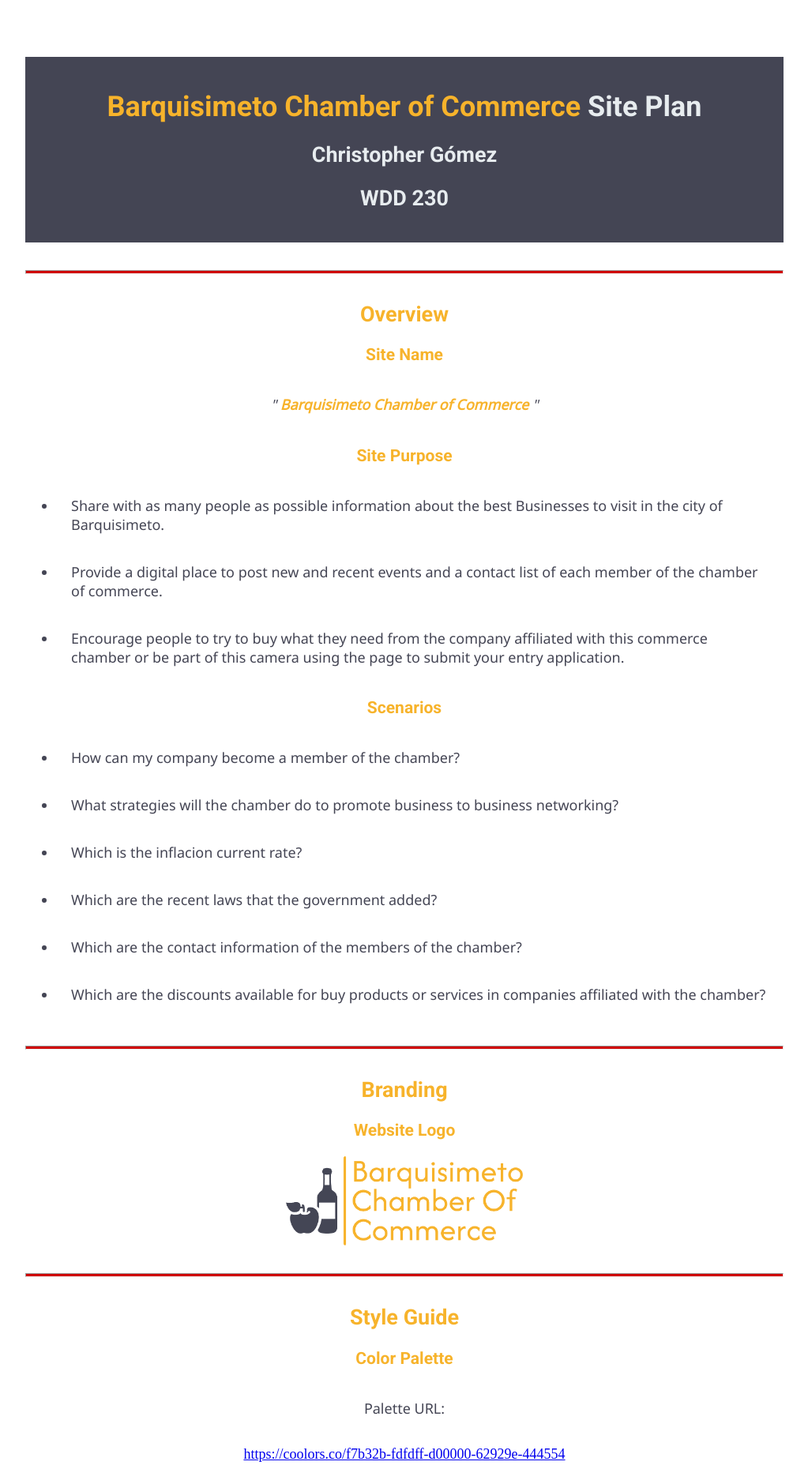
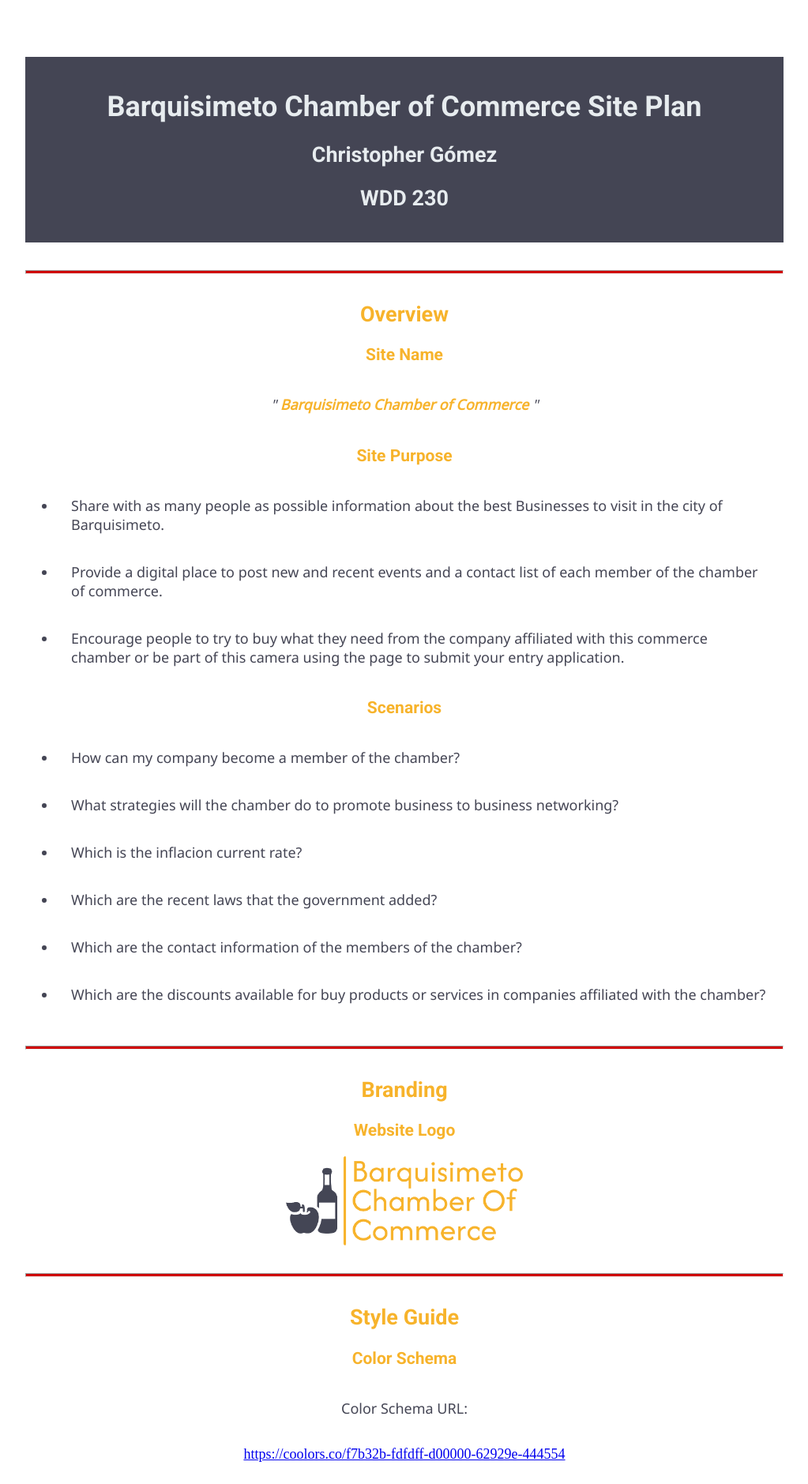
Before and after one commit to christopherDallar/wdd230, a plain HTML site: page week01/chamber-site-plan.html in a window 1280 px wide. Shown: the top 1879 px of the page at 79% size, without its empty margins (128-1151 px from the left). Drawn offline with Linux system fonts and the light colour scheme; a web font is replaced by a local one.

Commit message:
W01: Project Milestone - The Chamber of Commerce Site Plan

```diff
--- a/week01/chamber-site-plan.html
+++ b/week01/chamber-site-plan.html
@@ -2,18 +2,22 @@
 <html lang="en-us">
   <head>
     <meta charset="utf-8">
-    <title>Site Plan</title>
+    <title>Barquisimeto Chamber of Commerce Site Plan</title>
     <link
       type="text/css"
       rel="stylesheet"
       href="styles/chamber-site-plan.css"
     >
+    <meta
+    name="description"
+    content="WDD 230 - Barquisimeto Chamber of Commerce Site Plan, Christopher Gómez Dallar"
+    >
+    <meta name="author" content="Christopher Gómez Dallar">
   </head>
   <body>
     <header>
       <h1>
-        <span class="primary-color">Barquisimeto Chamber of Commerce</span>
-        Site Plan
+        Barquisimeto Chamber of Commerce Site Plan
       </h1>
       <h2>Christopher Gómez</h2>
       <h2>WDD 230</h2>
@@ -74,9 +78,9 @@
       <hr>
       <h2>Style Guide</h2>
 
-      <h3>Color Palette</h3>
+      <h3>Color Schema</h3>
 
-      <p>Palette URL:</p>
+      <p>Color Schema URL:</p>
       <a
         href="https://coolors.co/f7b32b-fdfdff-d00000-62929e-444554"
         target="_blank"
```
